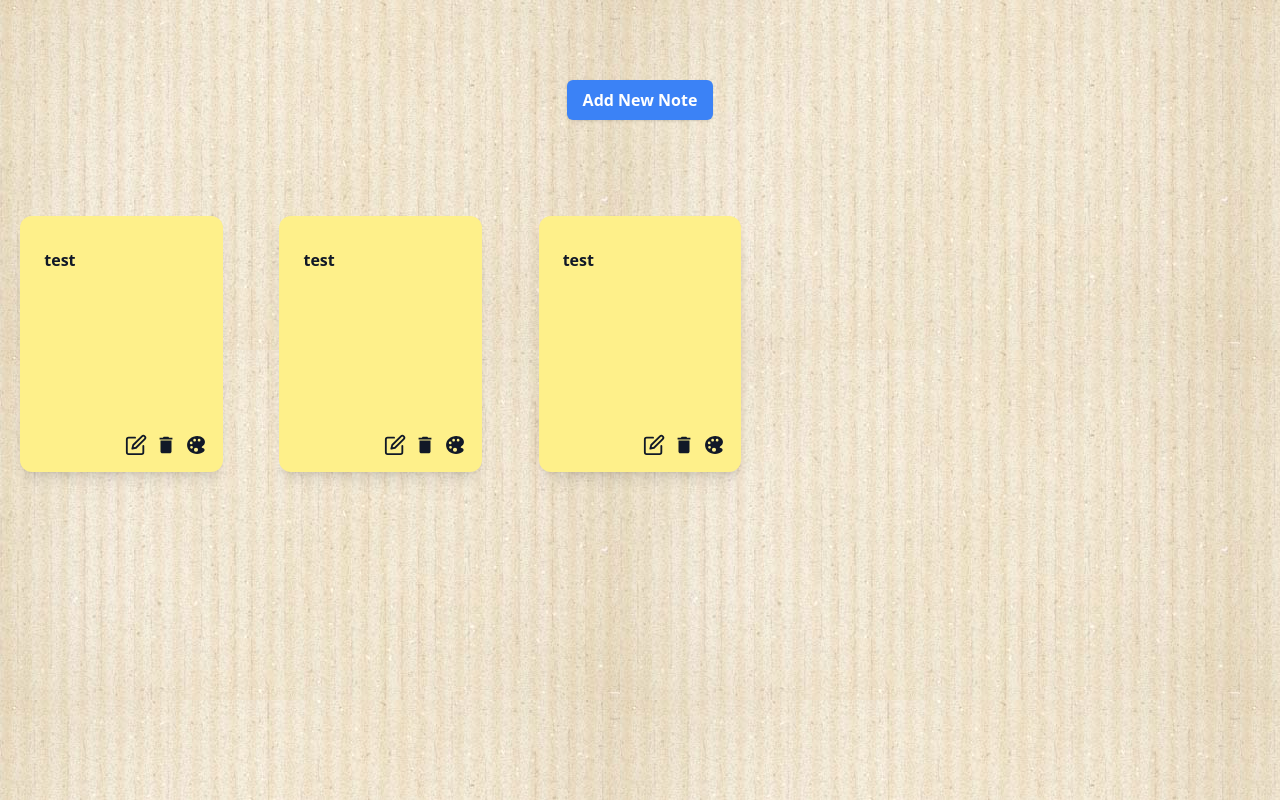
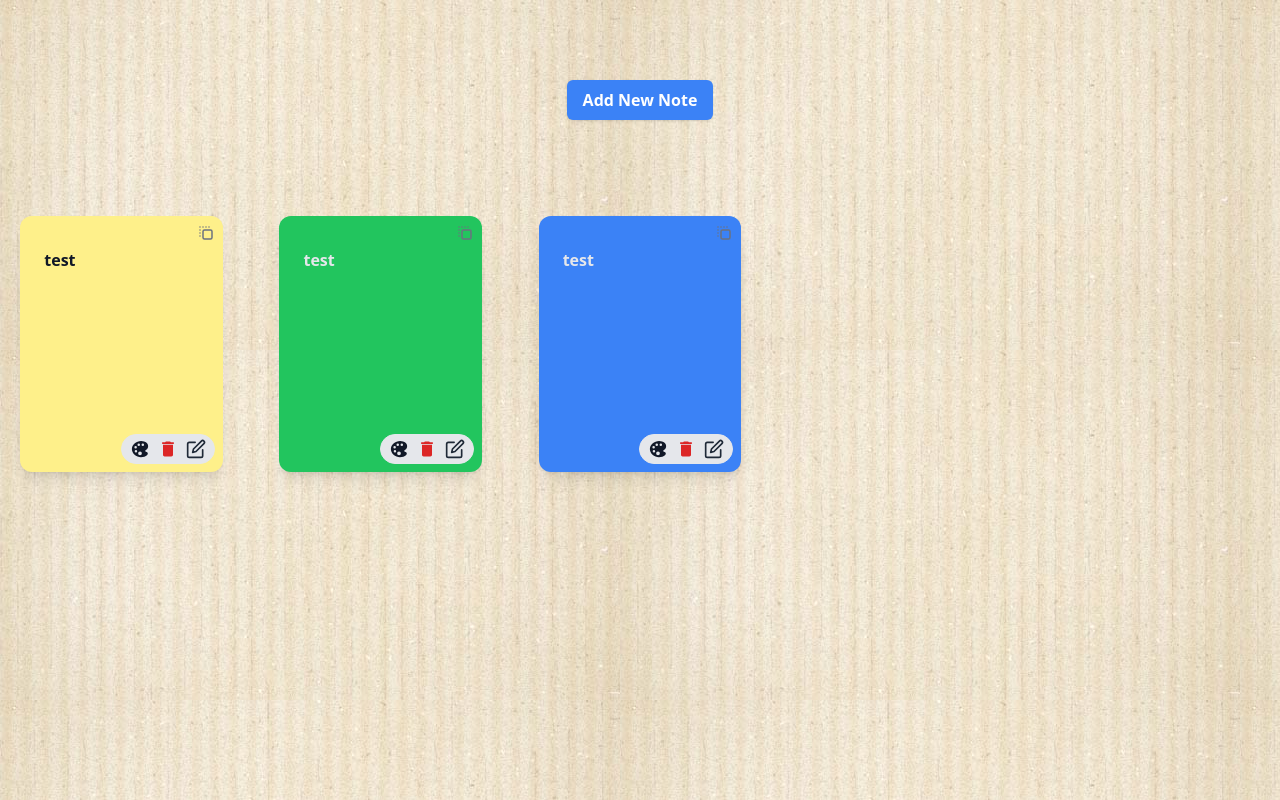
Before and after one commit to Alirezawmoradi/Rira-Task, a Next.js app: page / in a window 1280 px wide. Built offline with nearby package versions, Linux system fonts and the light colour scheme.

Commit message:
functionality added to sticky component (add-delete-edit-change color-move)

```diff
--- a/src/app/_components/stickies/stickies.tsx
+++ b/src/app/_components/stickies/stickies.tsx
@@ -1,31 +1,122 @@
 'use client'
-import React, {useState} from "react";
-import {IoClose, IoColorPalette} from "react-icons/io5";
+import React, {useState, useEffect, useRef} from "react";
+import {IoColorPalette} from "react-icons/io5";
 import {StickiesTypes} from "@/app/_components/stickies/stickies.types";
 import {colors} from "@/app/utils/colors";
 import {MdDelete} from "react-icons/md";
 import {FiEdit} from "react-icons/fi";
+import {Textarea} from "@/app/_components/text-area/text-area";
+import {useNoteStore} from "@/stores/sticky-note/useNoteStore";
+import {useDrag, useDrop} from "react-dnd";
+import {TbDragDrop2} from "react-icons/tb";
 
-export const Stickies: React.FC<StickiesTypes> = ({id, text}: StickiesTypes) => {
-    const [color, setColor] = useState<string>('bg-yellow-200');
+export const Stickies: React.FC<StickiesTypes> = ({id, text, handleDelete, handleEdit}: StickiesTypes) => {
     const [isColorPickerVisible, setIsColorPickerVisible] = useState(false);
 
+    const [isDropping, setIsDropping] = useState(false);
+
+    const note = useNoteStore((state) => state.notes.find((note) => note.id === id));
+    const {toggleEditing, changeColor, moveNote} = useNoteStore((state) => state.actions);
+
+    const [updatedText, setUpdatedText] = useState(text);
+
+    const cardRef = useRef<HTMLDivElement | null>(null);
+
+    const ITEM_TYPE = 'STICKY_NOTE';
+
+
+    useEffect(() => {
+        const handleClickOutside = (event: MouseEvent) => {
+            if (cardRef.current && !cardRef.current.contains(event.target as Node)) {
+                toggleEditing(id, false);
+            }
+        };
+
+        document.addEventListener('mousedown', handleClickOutside);
+        return () => {
+            document.removeEventListener('mousedown', handleClickOutside);
+        };
+    }, [cardRef]);
+
+
+    const [{isDragging}, drag] = useDrag({
+        type: ITEM_TYPE,
+        item: {id},
+        collect: (monitor) => ({
+            isDragging: monitor.isDragging(),
+        }),
+    });
+
+    const [, drop] = useDrop({
+        accept: ITEM_TYPE,
+        hover: (draggedItem: { id: number }) => {
+            if (draggedItem.id !== id) {
+                moveNote(draggedItem.id, id);
+                setIsDropping(true);
+
+                cardRef.current?.classList.add('sliding');
+
+                setTimeout(() => {
+                    setIsDropping(false);
+                    cardRef.current?.classList.remove('sliding');
+                }, 500);
+            }
+        },
+        drop: () => {
+            setIsDropping(false);
+        },
+    });
+
+    drag(drop(cardRef));
+
     const handleColorChange = (newColor: string) => {
-        setColor(newColor);
+        changeColor(id, newColor);
         setIsColorPickerVisible(false);
     };
+
     return (
         <div
-            className={`flex flex-col w-5/6 h-64 p-6 relative m-4 text-center shadow-lg transform rounded-xl transition-colors duration-300 ${color}`}
+            ref={cardRef}
+            className={`flex flex-col w-5/6 h-64 p-6 relative m-4 text-center shadow-lg transform rounded-xl transition-all duration-500
+            ${note?.color}
+             ${isDragging ? 'opacity-75 scale-105' : ''}
+             ${isDropping ? 'sliding' : ''}`}
         >
-            <div className='flex mt-2 justify-start items-start text-start'>
-                <p className={`${color != 'bg-yellow-200' ? 'text-gray-200' : ''} transition-colors duration-300`}>{text}</p>
+            <div
+                className={`absolute top-2 right-2 cursor-grabbing ${isDragging ? 'cursor-grabbing' : 'cursor-grab'}`}
+            >
+                <TbDragDrop2 size={18} className="text-gray-500 hover:text-gray-800 transition-colors duration-300"/>
             </div>
-            <div className="flex justify-center items-center absolute bottom-2 right-2 p-2 cursor-pointer gap-2">
-                <FiEdit className='text-gray-900 hover:text-gray-700 transition-colors duration-300' size={22}/>
-                <MdDelete  className='text-gray-900 hover:text-gray-700 transition-colors duration-300' size={22}/>
+
+            <div className='flex mt-2 justify-start items-start text-start w-full h-full relative'>
+                {note?.isEditing ? (
+                    <Textarea
+                        value={updatedText}
+                        onChange={setUpdatedText}
+                        onBlur={() => {
+                            handleEdit(id, updatedText);
+                            toggleEditing(id, false);
+                        }}
+                        handleEnterKey={() => {
+                            handleEdit(id, updatedText);
+                            toggleEditing(id, false);
+                        }}
+                    />
+                ) : (
+                    <p className={`${note?.color !== 'bg-yellow-200' ? 'text-gray-200' : ''} transition-all duration-500 break-all`}>{updatedText}</p>
+                )}
+            </div>
+            <div
+                className="flex justify-center border rounded-2xl bg-gray-200 items-center absolute bottom-2 right-2 p-1 px-2 cursor-pointer gap-2">
+
                 <IoColorPalette className='text-gray-900 hover:text-gray-700 transition-colors duration-300'
-                                onClick={() => setIsColorPickerVisible(!isColorPickerVisible)} size={22}/>
+                                onClick={() => setIsColorPickerVisible(!isColorPickerVisible)} size={20}/>
+                <MdDelete className='text-red-600 hover:text-red-700 transition-colors duration-300' size={20}
+                          onClick={() => handleDelete(id)}
+                />
+                <FiEdit className='text-gray-800 hover:text-gray-700 transition-colors duration-300' size={20}
+                        onClick={() => toggleEditing(id, true)}
+                />
             </div>
             {isColorPickerVisible && (
                 <div className="absolute bottom-10 right-2 flex space-x-2 p-2 bg-white shadow-lg rounded-lg">
@@ -41,5 +132,5 @@ export const Stickies: React.FC<StickiesTypes> = ({id, text}: StickiesTypes) =>
                 </div>
             )}
         </div>
-    )
-}
+    );
+};
```
